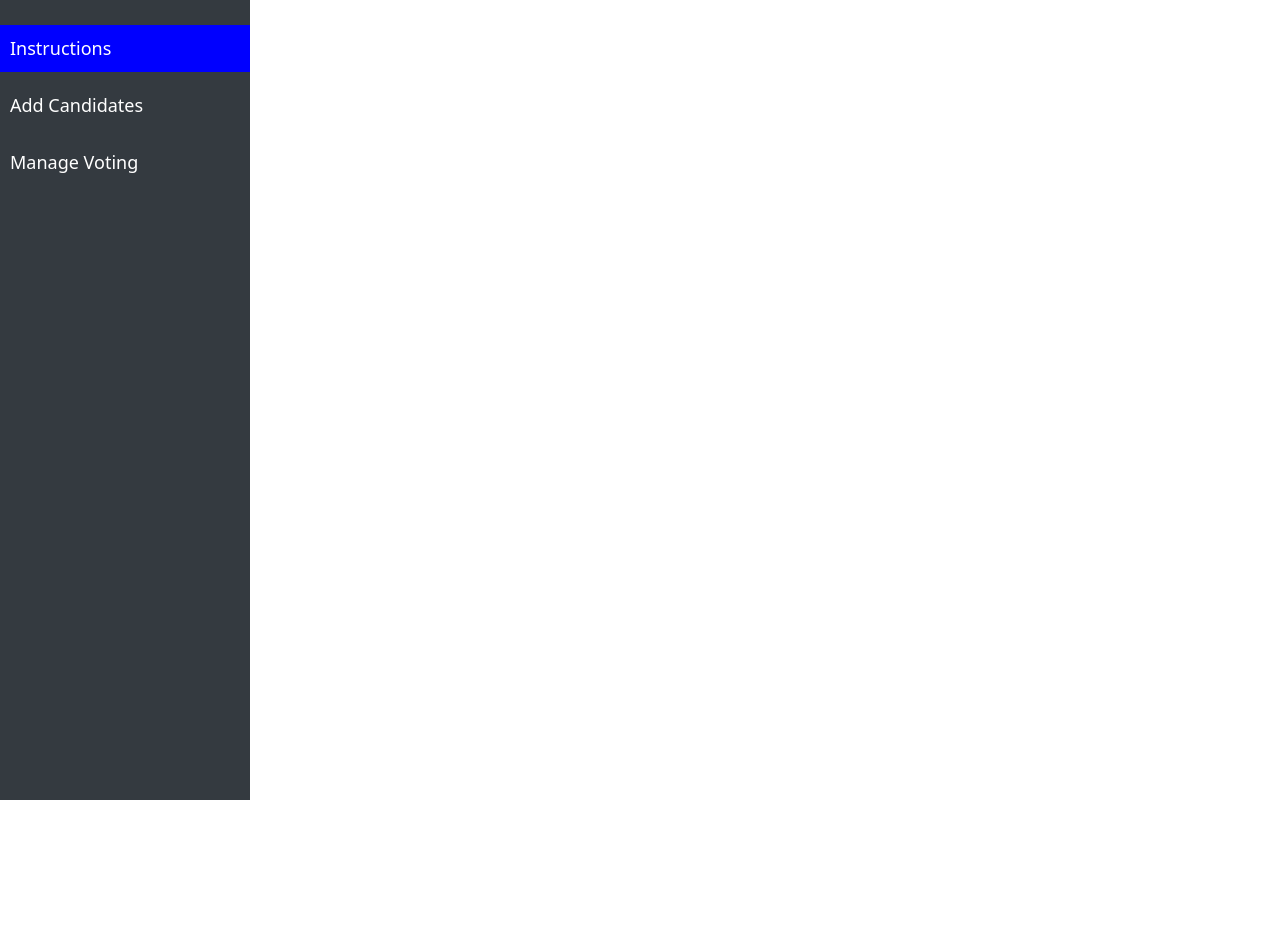
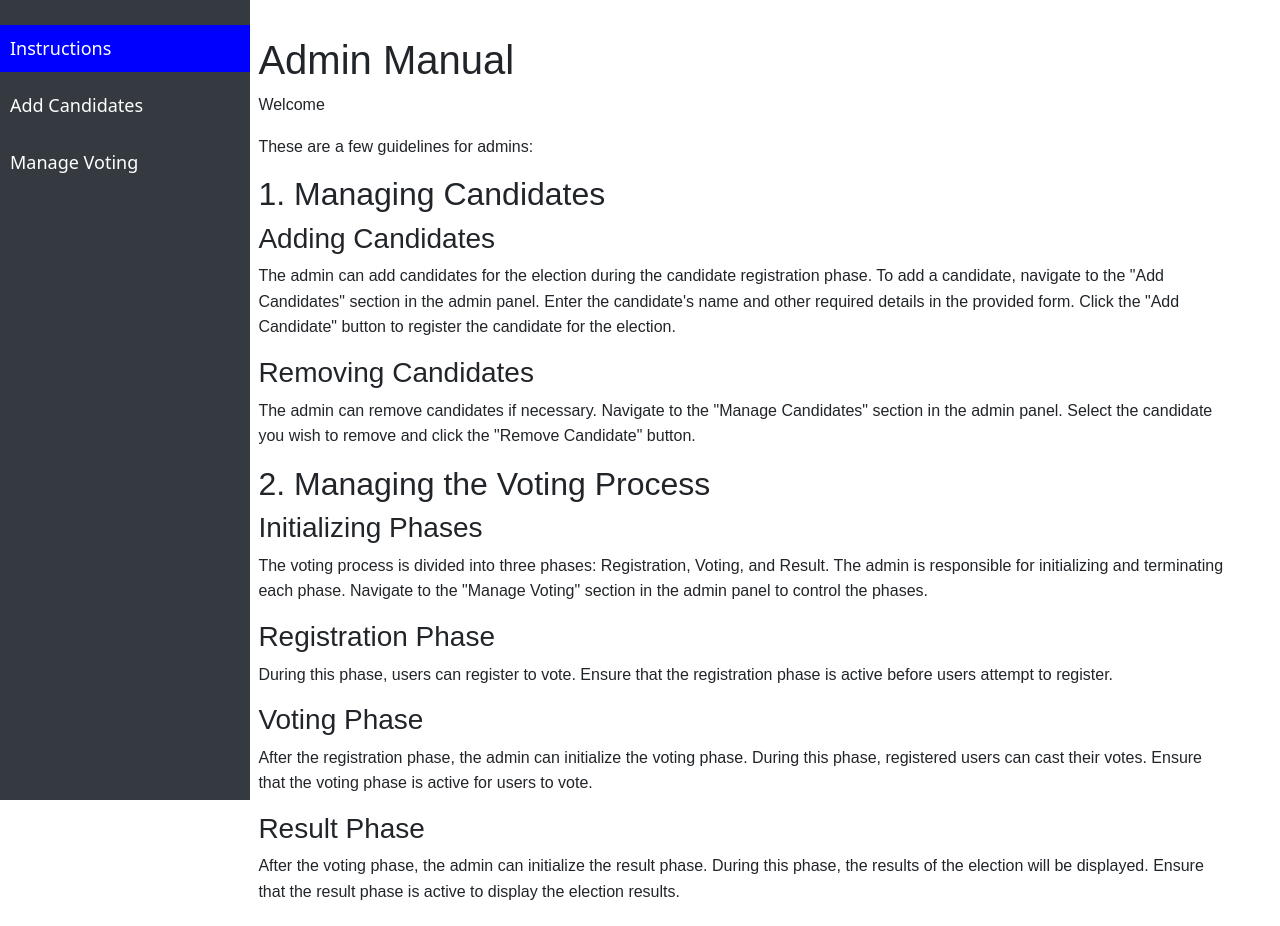
Before and after one commit to dineshreddy2105/blockchain-voting, a React (Create React App) app in the folder client/: page / in a window 1280 px wide. Shown: the top 926 px of the page. Before the commit the page ends 800 px from the top, so only its background shows below. Built offline with nearby package versions, Linux system fonts and the light colour scheme; the HTML template or start-up script is replaced by a standard one.

Commit message:
instructions for admin

```diff
--- a/client/src/components/AdminPanel.js
+++ b/client/src/components/AdminPanel.js
@@ -76,7 +76,7 @@ const AdminPanel = ({ setContractAddress }) => {
         </div>
       </div>
       <div>
-        <div className="content p-3" style={{ width: "80%" }}>
+        <div className="content p-3" style={{ width: "80%", marginLeft: "18%" }}>
           {activeTab === "Instructions" && <Instructions />}
           {activeTab === "Add Candidates" && <AddCandidates />}
           {activeTab === "Manage Voting" && <ManageVoting />}
--- /dev/null
+++ b/client/src/components/Instructions.css
@@ -0,0 +1,24 @@
+.container {
+    padding: 20px;
+    font-family: Arial, sans-serif;
+  }
+
+  h1 {
+    font-size: 2em;
+    margin-bottom: 10px;
+  }
+
+  h2 {
+    font-size: 1.5em;
+    margin-top: 20px;
+  }
+
+  h3 {
+    font-size: 1.2em;
+    margin-top: 15px;
+  }
+
+  p {
+    margin: 10px 0;
+    line-height: 1.6;
+  }
--- a/client/src/components/Instructions.js
+++ b/client/src/components/Instructions.js
@@ -1,11 +1,64 @@
-import React from 'react'
+import React from 'react';
+import './Instructions.css'; // Assuming you have a CSS file for styling
 
 const Manual = () => {
   return (
-    <div>
-      Hello World!
+    <div className="container">
+      <h1>Admin Manual</h1>
+      <p>Welcome</p>
+      <p>These are a few guidelines for admins:</p>
+      <h2>1. Managing Candidates</h2>
+      <h3>Adding Candidates</h3>
+      <p>
+        The admin can add candidates for the election during the candidate registration phase.
+        To add a candidate, navigate to the "Add Candidates" section in the admin panel.
+        Enter the candidate's name and other required details in the provided form.
+        Click the "Add Candidate" button to register the candidate for the election.
+      </p>
+      <h3>Removing Candidates</h3>
+      <p>
+        The admin can remove candidates if necessary.
+        Navigate to the "Manage Candidates" section in the admin panel.
+        Select the candidate you wish to remove and click the "Remove Candidate" button.
+      </p>
+      <h2>2. Managing the Voting Process</h2>
+      <h3>Initializing Phases</h3>
+      <p>
+        The voting process is divided into three phases: Registration, Voting, and Result.
+        The admin is responsible for initializing and terminating each phase.
+        Navigate to the "Manage Voting" section in the admin panel to control the phases.
+      </p>
+      <h3>Registration Phase</h3>
+      <p>
+        During this phase, users can register to vote.
+        Ensure that the registration phase is active before users attempt to register.
+      </p>
+      <h3>Voting Phase</h3>
+      <p>
+        After the registration phase, the admin can initialize the voting phase.
+        During this phase, registered users can cast their votes.
+        Ensure that the voting phase is active for users to vote.
+      </p>
+      <h3>Result Phase</h3>
+      <p>
+        After the voting phase, the admin can initialize the result phase.
+        During this phase, the results of the election will be displayed.
+        Ensure that the result phase is active to display the election results.
+      </p>
+      <h2>3. Viewing Results</h2>
+      <h3>Displaying Results</h3>
+      <p>
+        The admin can view and display the results of the election.
+        Navigate to the "Results" section in the admin panel.
+        The results will be automatically calculated and displayed based on the votes cast during the voting phase.
+      </p>
+      <h3>Announcing Results</h3>
+      <p>
+        The admin can announce the results to the users.
+        Ensure that the result phase is active and the results are visible to all users.
+      </p>
     </div>
-  )
-}
+  );
+};
 
 export default Manual;
```
